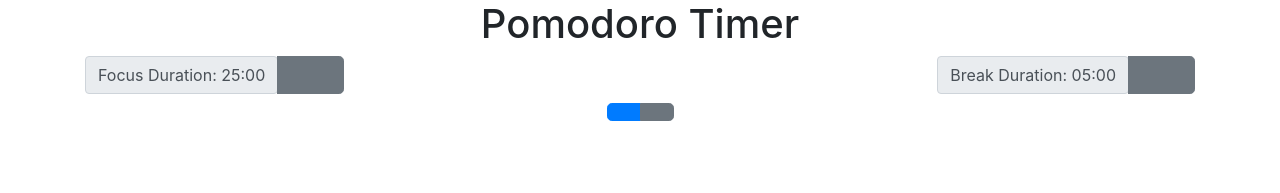
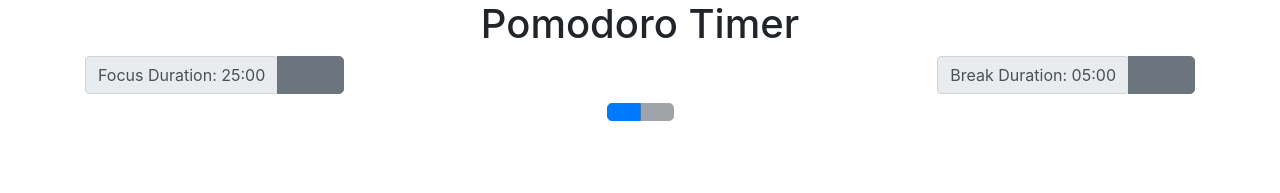
Before and after one commit to carolina-gomez/pomodoro-timer, a React (Create React App) app: page / in a window 1280 px wide. Shown: the top 193 px of the page. Built offline with nearby package versions, Linux system fonts and the light colour scheme; a web font is replaced by a local one.

Commit message:
disabled stop button

```diff
--- a/src/pomodoro/Pomodoro.js
+++ b/src/pomodoro/Pomodoro.js
@@ -130,6 +130,13 @@ function Pomodoro() {
         setBreakDuration(state => state - 1);
     }
 
+    /**
+   * Handle Stop Button
+   */
+     function handleStop () {
+
+    }
+
   return (
     <div className="pomodoro">
       <div className="row">
@@ -221,6 +228,8 @@ function Pomodoro() {
               className="btn btn-secondary"
               data-testid="stop"
               title="Stop the session"
+              onClick={handleStop}
+              disabled={!session}
             >
               <span className="oi oi-media-stop" />
             </button>
```
